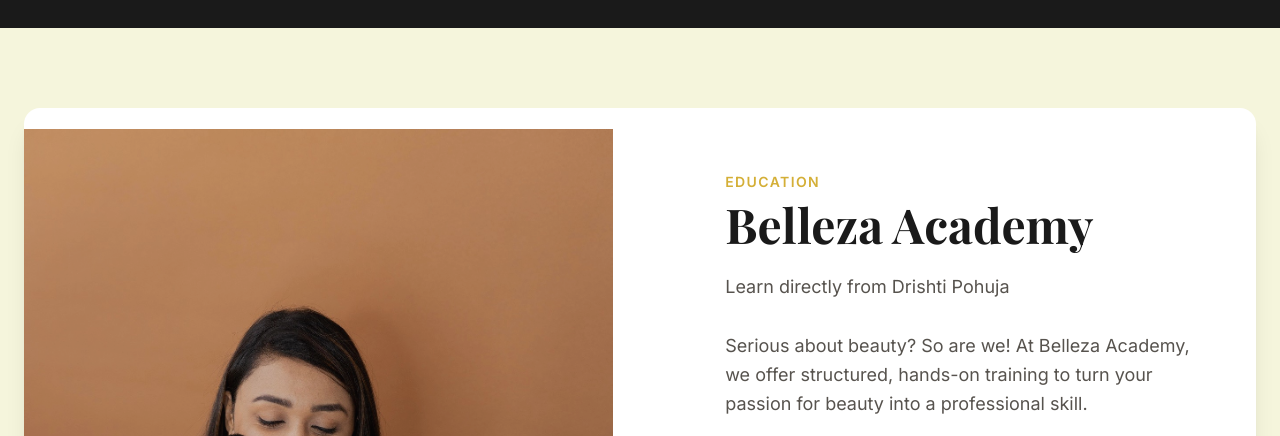
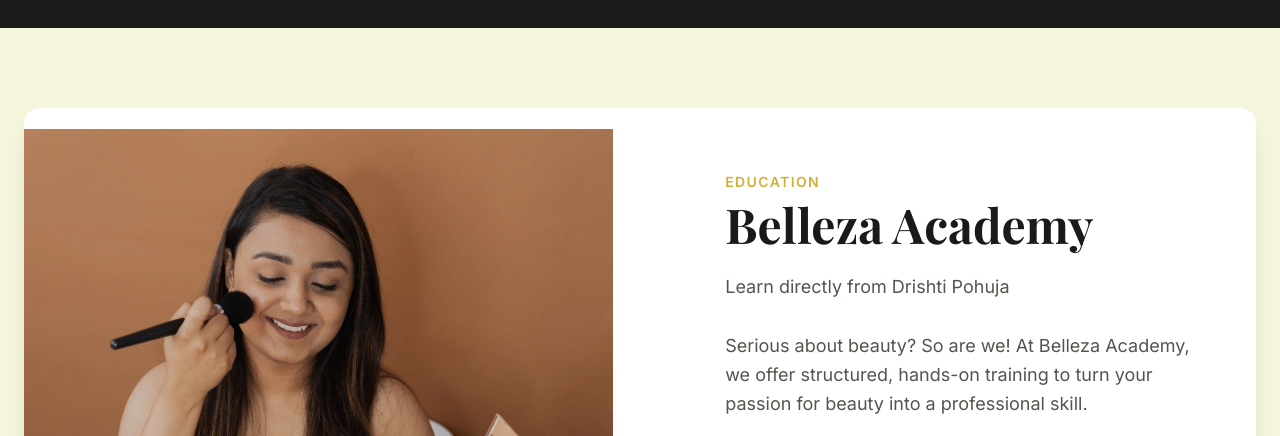
Before and after one commit to DrishtiPohuja/Belleza, a plain HTML site: page index.html in a window 1280 px wide. Shown: the part 2130-2566 px from the top of the page. Drawn offline with nearby package versions, Linux system fonts and the light colour scheme; a web font is replaced by a local one.

Commit message:
Update index.html

```diff
--- a/index.html
+++ b/index.html
@@ -266,7 +266,7 @@
         <div class="container mx-auto px-6">
             <div class="flex flex-col lg:flex-row items-center gap-12 rounded-2xl bg-white p-2 lg:p-0 shadow-xl overflow-hidden">
                 <div class="w-full lg:w-1/2 h-64 lg:h-[500px] relative">
-                    <img src="images/academy1.jpg?q=80&w=2069&auto=format&fit=crop" alt="Makeup Academy Class" class="absolute inset-0 w-full h-full object-cover object-top">
+                    <img src="images/academy1.jpg?q=80&w=2069&auto=format&fit=crop" alt="Makeup Academy Class" class="absolute inset-0 w-full h-full object-cover">
                     <div class="absolute inset-0 bg-brand-dark/20"></div>
                 </div>
 
```
